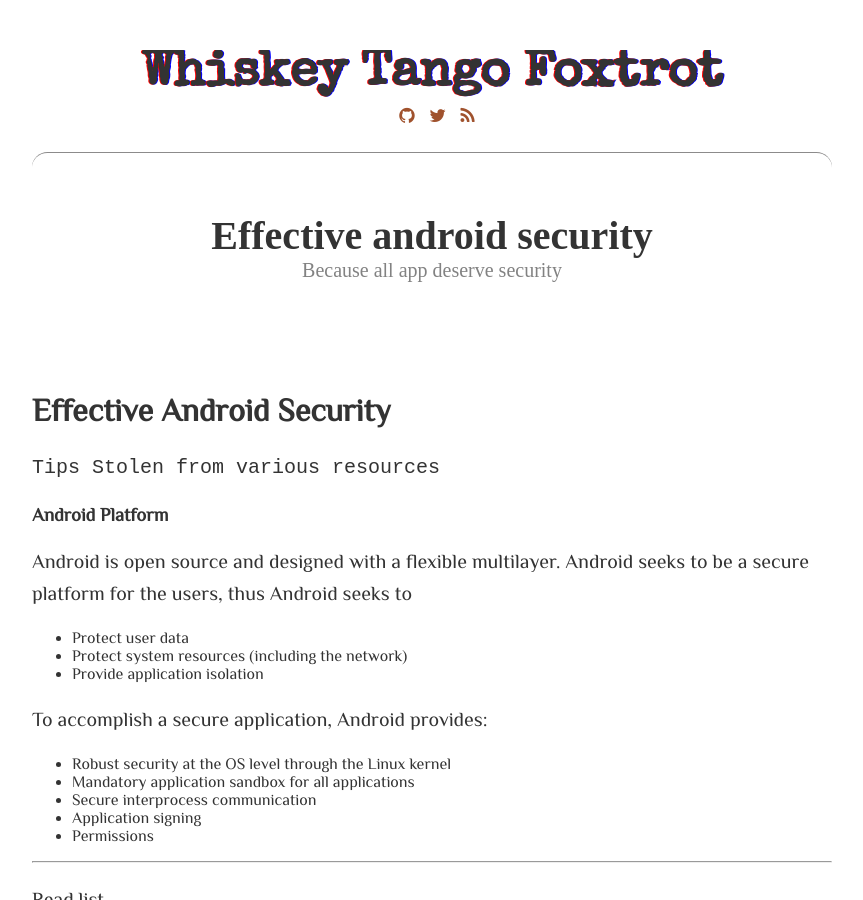
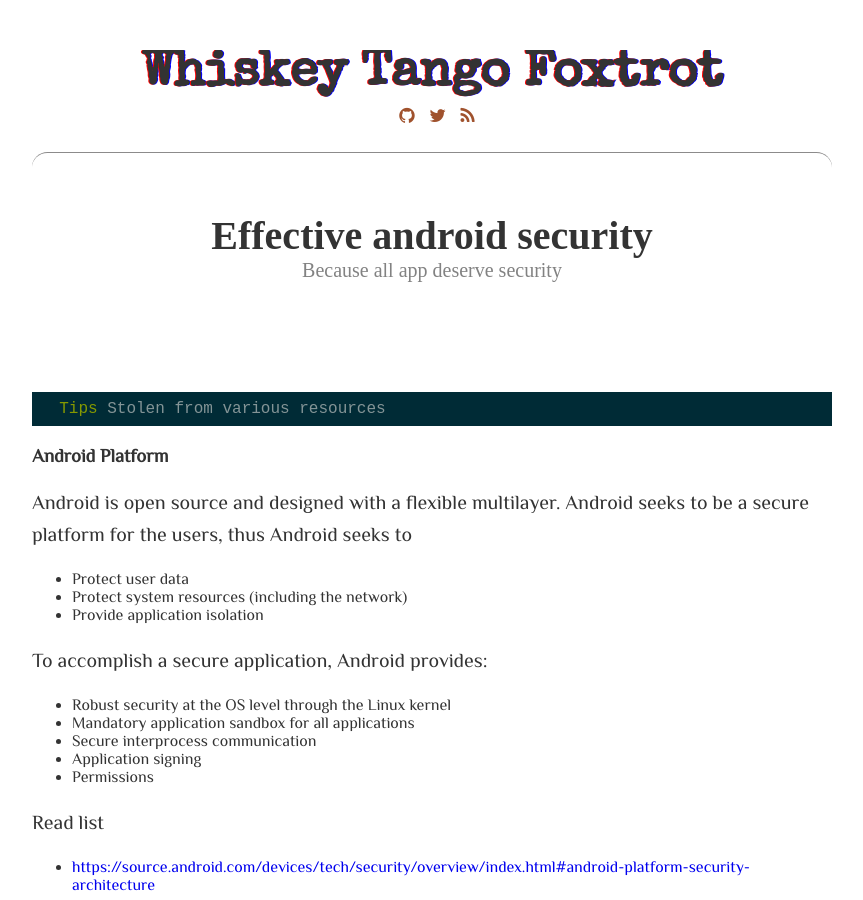
Before and after one commit to avicoder/avicoder.github.io, a Jekyll site: the page built from _posts/2017-10-02-effective-android-security.md, in a window 1280 px wide and 900 px high. Shown: the whole window, without its empty margins (208-1071 px from the left). Built offline with Jekyll 4.4.1, drawn with Linux system fonts in a browser that asks for light colours; some web fonts are replaced; comment, search, counter and statistics services are not loaded.

Commit message:
Update 2017-10-02-effective-android-security.md

```diff
--- a/_posts/2017-10-02-effective-android-security.md
+++ b/_posts/2017-10-02-effective-android-security.md
@@ -5,9 +5,8 @@
 date: 2017-10-02 15:00:00
 ---
 
-# Effective Android Security
 
-`Tips Stolen from various resources`
+      Tips Stolen from various resources
 
 ###    Android Platform
 
@@ -25,11 +24,11 @@
 *   Application signing
 *   Permissions
 
-* * *
-
 Read list
 
 *   [https://source.android.com/devices/tech/security/overview/index.html#android-platform-security-architecture](https://source.android.com/devices/tech/security/overview/index.html#android-platform-security-architecture)
+
+----------------------------------------------
 
 ###   Linux Security
 
@@ -47,11 +46,11 @@
 *   Ensures that user A does not exhaust user B's CPU resources
 *   Ensures that user A does not exhaust user B's devices (e.g. telephony, GPS, bluetooth)
 
-* * *
-
 Read list
 
 *   [https://source.android.com/devices/tech/security/overview/kernel-security.html#linux-security](https://source.android.com/devices/tech/security/overview/kernel-security.html#linux-security)
+
+----------------------------------------------
 
 ###    The Application Sandbox
 
@@ -61,8 +60,6 @@
 
 The application sandbox is in kernel, thus it extends to native code and operating system applications as well. All runs within the application sandbox
 
-
-* * *
 
 *   A user-based permissions model
 *   Process isolation
@@ -76,22 +73,20 @@
 *   Ensures that user A does not exhaust user B's CPU resources
 *   Ensures that user A does not exhaust user B's devices (e.g. telephony, GPS, bluetooth)
 
-* * *
-
 Read list
 
 *   [https://source.android.com/devices/tech/security/overview/kernel-security.html#linux-security](https://source.android.com/devices/tech/security/overview/kernel-security.html#linux-security)
+
+----------------------------------------------
 
 ###    Personal Information
 
 Access to sensitive user data is available only through protected APIs
 
-
-* * *
-
 Read list
 
 *   [https://source.android.com/devices/tech/security/overview/app-security.html#personal-information](https://source.android.com/devices/tech/security/overview/app-security.html#personal-information)
+----------------------------------------------
 
 ###    SIM Card Access
 
@@ -100,6 +95,8 @@
 Read list
 
 *   [https://source.android.com/devices/tech/security/overview/app-security.html#sim-card-access](https://source.android.com/devices/tech/security/overview/app-security.html#sim-card-access)
+
+----------------------------------------------
 
 ###    Cost Sensitive APIs
 
@@ -111,8 +108,6 @@
 *   In-App Billing
 *   NFC Access
 
-* * *
-
 Tips:
 
 *   With Android 4.2, the user gets a notification when the SMS feature is used, then user decides to whether send the message or not.
@@ -120,6 +115,8 @@
 Read list
 
 *   [https://source.android.com/devices/tech/security/overview/app-security.html#cost-sensitive-apis](https://source.android.com/devices/tech/security/overview/app-security.html#cost-sensitive-apis)
+
+----------------------------------------------
 
 ###    Sensitive Data Input Devices
 
@@ -129,11 +126,12 @@
 *   Camera
 *   Microphone
 
-* * *
 
 Read list
 
 *   [https://source.android.com/devices/tech/security/overview/app-security.html#sensitive-data-input-devices](https://source.android.com/devices/tech/security/overview/app-security.html#sensitive-data-input-devices)
+
+----------------------------------------------
 
 ###    Device Metadata
 
@@ -144,11 +142,12 @@
 *   Phone number
 *   Hardware / network identification information
 
-* * *
 
 Read list
 
 *   [https://source.android.com/devices/tech/security/overview/app-security.html#sensitive-data-input-devices](https://source.android.com/devices/tech/security/overview/app-security.html#sensitive-data-input-devices)
+
+----------------------------------------------
 
 ### *   Application Signing
 
@@ -160,7 +159,6 @@
 *   Do not sign with the platform key
 *   Applications with the same package name should not be signed with the different keys
 
-* * *
 
 Tips:
 
@@ -170,6 +168,8 @@
 
 *   [https://source.android.com/devices/tech/security/overview/app-security.html#application-signing](https://source.android.com/devices/tech/security/overview/app-security.html#application-signing)
 
+----------------------------------------------
+
 ###    Storing Data - Internal Storage
 
 *   By default, files that you create on internal storage are accessible only to your app
@@ -177,11 +177,12 @@
 *   Use content provider for share
 *   Consider Encryption for additional protection
 
-* * *
 
 Read list
 
 *   [http://developer.android.com/training/articles/security-tips.html#StoringData](http://developer.android.com/training/articles/security-tips.html#StoringData)
+
+----------------------------------------------
 
 ###    Storing Data - External Storage
 
@@ -190,26 +191,22 @@
 *   Do not store executables or class files
 *   Always retrieve signed and verified files.
 
-* * *
 
 Read list
 
 *   [http://developer.android.com/training/articles/security-tips.html#StoringData](http://developer.android.com/training/articles/security-tips.html#StoringData)
+
+----------------------------------------------
 
 ### *   Storing Data - Content Providers
 
 A structured storage mechanism. You must register it within manifest file.
 
 
-
-* * *
-
 *   You can set export option to provide data to other applications or not. (android:export in manifest file). The default value is "true" for applications that set either android:minSdkVersion or android:targetSdkVersion to "16" or lower. For applications that set either of these attributes to "17" or higher, the default is "false".
 *   Use signature protection level to limit with your own apps.Signature protection: Only the applications which are signed by the same key can access
 *   Use parameterized query methods such as query(), update(), delete to avoid SQL injection
 *   Do not use content provider if you will use only in your app.
-
-* * *
 
 Tips:
 
@@ -221,6 +218,8 @@
 
 *   [http://developer.android.com/training/articles/security-tips.html#StoringData](http://developer.android.com/training/articles/security-tips.html#StoringData)
 
+----------------------------------------------
+
 ###    Shared Preferences
 
 *   Shared preference is an xml file which stored in the application directory. (/data/data)
@@ -229,21 +228,23 @@
 *   Use crypto if you need to store an information which might be sensitive such as bank account number etc.
 *   Data is stored as key/value pair. Make your keys to hard to understandable such as random characters. Such as KEY_NAME = "asdfadsf"
 
-* * *
 
 Read list
 
 *   [http://stackoverflow.com/questions/9244318/android-sharedpreference-security](http://stackoverflow.com/questions/9244318/android-sharedpreference-security)
 
+----------------------------------------------
+
 ###    Android Resources/Assets
 
 *   Do not store any sensitive information in the resources/assets such as keystore key etc. They can be read and accessed easily.
 
-* * *
 
 Read list
 
 *   [http://stackoverflow.com/questions/3406581/security-of-android-assets-folder](http://stackoverflow.com/questions/3406581/security-of-android-assets-folder)
+
+----------------------------------------------
 
 ###    Using Permissions
 
@@ -252,11 +253,12 @@
 *   Do not leak permission-protected data.
 *   Use permissions to protect IPC. This occurs when your app exposes data over IPC that is only available because it has a specific permission
 
-* * *
 
 Read list
 
 *   [http://developer.android.com/training/articles/security-tips.html#Permissions](http://developer.android.com/training/articles/security-tips.html#Permissions)
+
+----------------------------------------------
 
 ###    Using IP Networking
 
@@ -264,11 +266,11 @@
 *   Do not trust data downloaded from HTTP or other insecure protocols.
 *   To interact to another application always use android interprocess mechanisms
 
-* * *
-
 Read list
 
 *   [http://developer.android.com/training/articles/security-tips.html#Networking](http://developer.android.com/training/articles/security-tips.html#Networking)
+
+----------------------------------------------
 
 ###    Using Telephony Networking
 
@@ -276,11 +278,11 @@
 *   SMS messages are transmitted as broadcast intents, so they may be read or captured by other applications that have the READ_SMS permission.
 *   Consider using GCM or IP Networking for data transfer
 
-* * *
-
 Read list
 
 *   [http://developer.android.com/training/articles/security-tips.html#Networking](http://developer.android.com/training/articles/security-tips.html#Networking)
+
+----------------------------------------------
 
 ###    Performing Input Validation
 
@@ -291,11 +293,12 @@
 *   Always verify the format
 *   Beware of potential secure issues when using native code.
 
-* * *
 
 Read list
 
 *   [http://developer.android.com/training/articles/security-tips.html#InputValidation](http://developer.android.com/training/articles/security-tips.html#InputValidation)
+
+----------------------------------------------
 
 ###    Handling User Data
 
@@ -305,11 +308,12 @@
 *   If a GUID is required, use UUID. Do not use phone identifiers.
 *   Do NOT log these data
 
-* * *
 
 Read list
 
 *   [http://developer.android.com/training/articles/security-tips.html#UserData](http://developer.android.com/training/articles/security-tips.html#UserData)
+
+----------------------------------------------
 
 ###    Using WebView
 
@@ -318,11 +322,12 @@
 *   Use clearCache() when accessing sensitive data
 *   Use addJavaScriptInterface() with particular care because it allows JavaScript to invoke operations that are normally reserved for Android applications. If you use it, expose addJavaScriptInterface() only to web pages from which all input is trustworthy.
 
-* * *
 
 Read list
 
 *   [http://developer.android.com/training/articles/security-tips.html#WebView](http://developer.android.com/training/articles/security-tips.html#WebView)
+
+----------------------------------------------
 
 ###    Handling Credentials
 
@@ -332,12 +337,12 @@
 *   Use account manager to prevent pass credentials to wrong application
 *   Consider KeyStore for storage
 
-* * *
-
 Read list
 
 *   [http://developer.android.com/training/articles/security-tips.html#WebView](http://developer.android.com/training/articles/security-tips.html#WebView)
 *   [http://developer.android.com/reference/android/accounts/AccountManager.html](http://developer.android.com/reference/android/accounts/AccountManager.html)
+
+----------------------------------------------
 
 ###    Using cryptography
 
@@ -348,7 +353,6 @@
 *   Use the highest level of pre-existing framework implementation
 *   Consider using HttpsURLConnection or SSLSocket, rather than writing your own protocol.
 
-* * *
 
 Read list
 
@@ -357,17 +361,20 @@
 *   [http://en.wikipedia.org/wiki/RSA_%28cryptosystem%29](http://en.wikipedia.org/wiki/RSA_%28cryptosystem%29)
 *   [http://docs.oracle.com/javase/7/docs/api/java/security/MessageDigest.html](http://docs.oracle.com/javase/7/docs/api/java/security/MessageDigest.html)
 
+----------------------------------------------
+
 ###    Using Interprocess Communication
 
 *   When you need to communicate with another application use android system functionality such as Intent, Binder or Messenger with a Service, and BroadcastReceiver.
 *   The Android IPC mechanisms allow you to verify the identity of the application connecting to your IPC and set security policy for each IPC mechanism.
 *   If your IPC mechanism is not intended for use by other applications, set the android:exported attribute to "false" in the component's manifest element, such as for the service.
 
-* * *
 
 Read list
 
 *   [http://developer.android.com/training/articles/security-tips.html#IPC](http://developer.android.com/training/articles/security-tips.html#IPC)
+
+----------------------------------------------
 
 ###    Using Broadcast Receivers
 
@@ -381,11 +388,12 @@
 *   Use LocalBroadcastManager for internal broadcast.
 *   Make input validation when you consume a broadcast.
 
-* * *
 
 Read list
 
 *   [http://developer.android.com/training/articles/security-tips.html#IPC](http://developer.android.com/training/articles/security-tips.html#IPC)
+
+----------------------------------------------
 
 ###    Using Services
 
@@ -395,11 +403,12 @@
 *   Always use permissions to limit to access
 *   Use checkCallingPermission() before executing the call
 
-* * *
 
 Read list
 
 *   [http://developer.android.com/training/articles/security-tips.html#IPC](http://developer.android.com/training/articles/security-tips.html#IPC)
+
+----------------------------------------------
 
 ###    Using IPC - Binder and Messenger Interface
 
@@ -408,12 +417,12 @@
 *   Binder and Messenger objects are not declared in manifest, therefore you cannot apply permissions
 *   If calling an interface provided locally by your own application, it may be useful to use the clearCallingIdentity() to satisfy internal security checks.
 
-* * *
-
 Read list
 
 *   [http://developer.android.com/training/articles/security-tips.html#IPC](http://developer.android.com/training/articles/security-tips.html#IPC)
 *   [http://stackoverflow.com/questions/6686686/android-binder-security](http://stackoverflow.com/questions/6686686/android-binder-security)
+
+----------------------------------------------
 
 ###    Dynamically Loading Code
 
@@ -421,11 +430,12 @@
 *   The code runs in the same permissions as the application
 *   Verify the source if you need to load
 
-* * *
 
 Read list
 
 *   [http://developer.android.com/training/articles/security-tips.html#DynamicCode](http://developer.android.com/training/articles/security-tips.html#DynamicCode)
+
+----------------------------------------------
 
 ###    Logging
 
@@ -434,9 +444,10 @@
 *   Do not log data provided from 3rd parties. You don't know the content, thus don't expose it.
 *   Remove debug logs in release version by using proguard
 
-* * *
 
 Read list
+
+----------------------------------------------
 
 ###    Use Proguard
 
@@ -445,11 +456,12 @@
 *   Decrease the size
 *   Optimizes slightly.
 
-* * *
 
 Read list
 
 *   [http://developer.android.com/tools/help/proguard.html](http://developer.android.com/tools/help/proguard.html)
+
+----------------------------------------------
 
 ###    Security with HTTPS and SSL
 
@@ -460,29 +472,31 @@
 *   Use pinning. Restrict an app's trusted CAs, An app can further protect itself from fraudulently issued certificates by a technique known as pinning
 *   Client certificates : SSL also supports the notion of client certificates that allow the server to validate the identity of a client.
 
-* * *
 
 Read list
 
 *   [http://developer.android.com/training/articles/security-ssl.html](http://developer.android.com/training/articles/security-ssl.html)
+
+----------------------------------------------
 
 ###    Be aware of reverse engineering
 
 *   The application apk can be exported easily. Apk itself is a zip folder and it is very easy to extract it.
 *   Reverse engineer can be done easily to the apk by using apktool. Apktool is a tool for reverse engineering 3rd party, closed, binary Android apps. It can decode resources to nearly original form and rebuild them after making some modifications; it makes possible to debug smali code step by step. Also it makes working with app easier because of project-like files structure and automation of some repetitive tasks like building apk, etc.
 
-* * *
 
 Read list
 
 *   [https://code.google.com/p/android-apktool](https://code.google.com/p/android-apktool/)
 
+----------------------------------------------
+
 ###    Be aware of app licensing
 
 Google Play offers a licensing service that lets you enforce licensing policies for applications that you publish on Google Play. With Google Play Licensing, your application can query Google Play at run time to obtain the licensing status for the current user, then allow or disallow further use as appropriate.
 
-* * *
-
 Read list
 
 *   [http://developer.android.com/google/play/licensing/index.html](http://developer.android.com/google/play/licensing/index.html)
+
+----------------------------------------------
```
